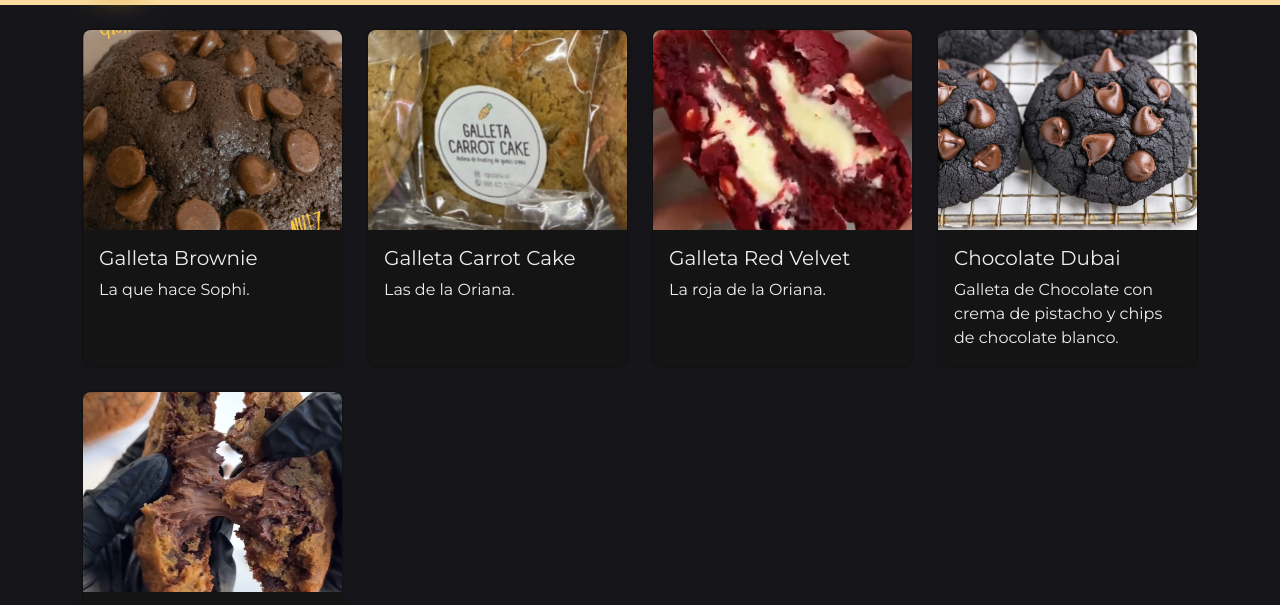
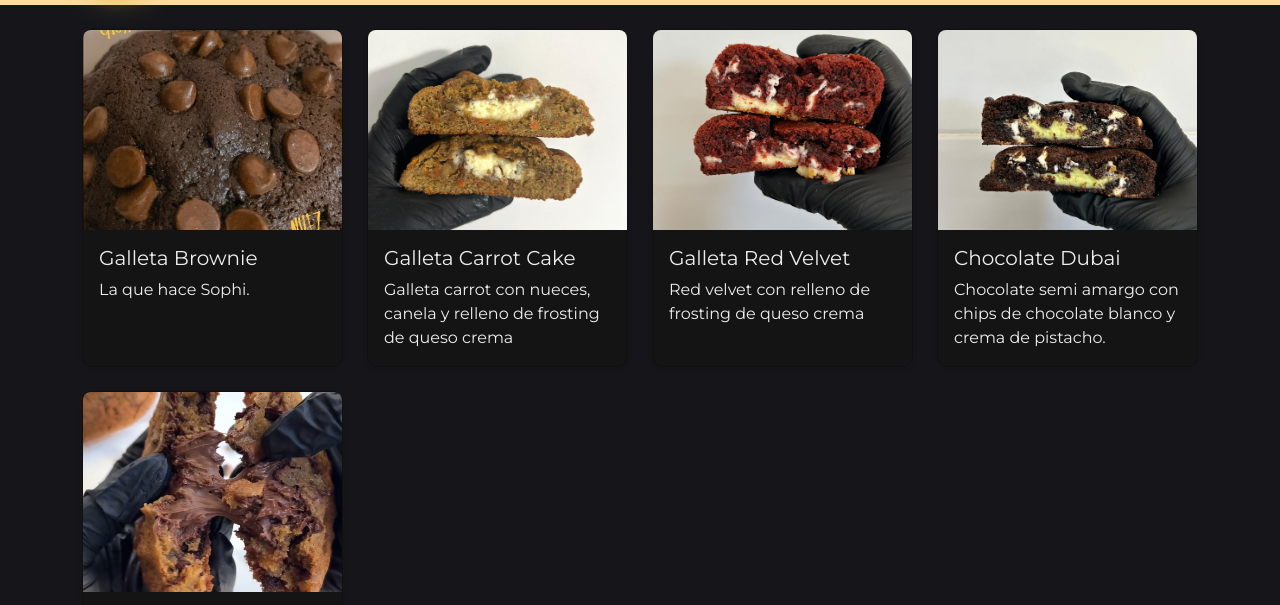
Before and after one commit to LuPalianoFerre/PAN-COMIDO, a plain HTML site: page cookies.html in a window 1280 px wide. Shown: the part 85-690 px from the top of the page. Drawn offline with nearby package versions, Linux system fonts and the light colour scheme.

Commit message:
Actualizacion Fotos Cookies

```diff
--- a/productos.json
+++ b/productos.json
@@ -105,22 +105,22 @@
       "descripcion": "La que hace Sophi."
     },
     {
-      "imagen": "img/galleta_carrot.png",
+      "imagen": "img/galleta_carrot_cake.jpg",
       "alt": "Galleta Carrot",
       "titulo": "Galleta Carrot Cake",
-      "descripcion": "Las de la Oriana."
+      "descripcion": "Galleta carrot con nueces, canela y relleno de frosting de queso crema"
     },
     {
-      "imagen": "img/red_velvet.png",
+      "imagen": "img/galleta_red_velvet.jpg",
       "alt": "Galleta Red Velvet",
       "titulo": "Galleta Red Velvet",
-      "descripcion": "La roja de la Oriana."
+      "descripcion": "Red velvet con relleno de frosting de queso crema"
     },
     {
-      "imagen": "img/cookies_carrousel.jpg",
+      "imagen": "img/galleta_choco_dubai.jpg",
       "alt": "Chocolate Dubai",
       "titulo": "Chocolate Dubai",
-      "descripcion": "Galleta de Chocolate con crema de pistacho y chips de chocolate blanco."
+      "descripcion": "Chocolate semi amargo con chips de chocolate blanco y crema de pistacho."
     },
     {
       "imagen": "img/galleta_nutella.png",
```
Also changed, not shown: index.html (+1 -1 lines), img/galleta_carrot.png (deleted), img/galleta_red_velvet.jpg (added), img/galletas_varias.jpg (added).
